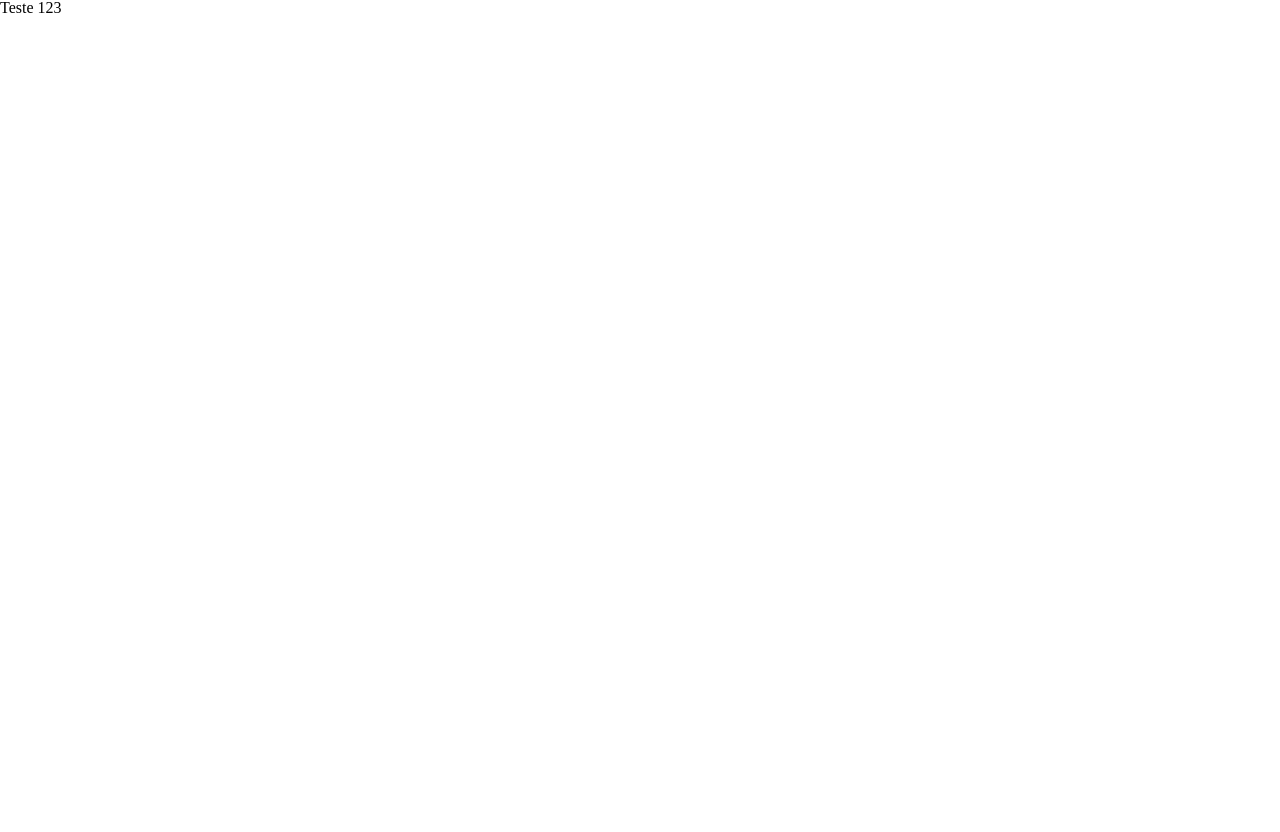
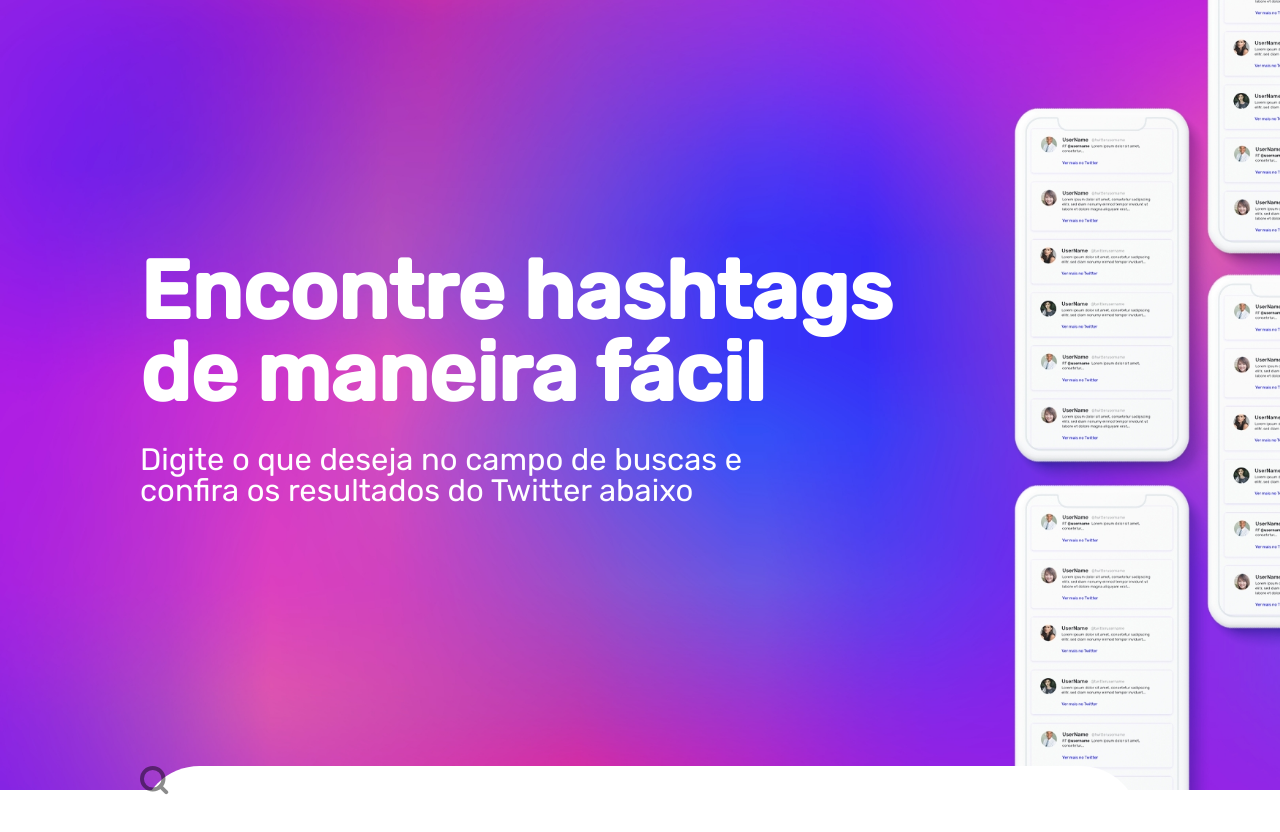
Before and after one commit to edgarffgomes/Projeto-HashtagFinder, a React (Create React App) app: page / in a window 1280 px wide. Shown: the top 832 px of the page. Before the commit the page ends 800 px from the top, so only its background shows below. Built offline with nearby package versions, Linux system fonts and the light colour scheme.

Commit message:
inicio de criação da página home

```diff
--- a/src/pages/home/Home.jsx
+++ b/src/pages/home/Home.jsx
@@ -1,7 +1,29 @@
 import React from 'react';
-
+import styles from './Home.module.css';
+import Container from '../../components/container/Container';
+import IconSearch from '../../img/icon-search.svg';
 const Home = () => {
-  return <div>Teste 123 </div>;
+  return (
+    <>
+      <Container>
+        {/* background do cabeçalho */}
+        <header className={styles.bgHeader}>
+          {/* background do titulo */}
+          <div className={styles.bgTitle}>
+            <h1>Encontre hashtags de maneira fácil</h1>
+            <p>
+              Digite o que deseja no campo de buscas e confira os resultados do
+              Twitter abaixo
+            </p>
+          </div>
+          {/* background do input de pesquisas */}
+          <div className={styles.bgSearch}>
+            <img src={IconSearch} alt="" />
+          </div>
+        </header>
+      </Container>
+    </>
+  );
 };
 
 export default Home;
--- /dev/null
+++ b/src/pages/home/Home.module.css
@@ -0,0 +1,41 @@
+@import '../../css/Global.css';
+
+/* CORPO DO CABEÇALHO */
+.bgHeader{
+  height: 790px;
+  width: 100%;
+  background-image: url('../../img/hero-bg.jpg');
+  background-size: cover;
+}
+
+/* ESTILIZA OS TEXTOS DO CABEÇALHO */
+.bgTitle{
+  margin-left: 140px;
+  margin-top: 250px;
+}
+
+.bgTitle h1 {
+  font-size: 82px;
+  width: 800px;
+  color: var(--titleOneColor);
+  font-family: var(--fontMain);
+  font-weight: bold;
+}
+
+.bgTitle p {
+  font-size: 31px;
+  font-family: var(--fontMain);
+  color: var(--titleOneColor);
+  width: 610px;
+  margin-top: 30px;
+}
+
+/* ESTILIZA O INPUT DE PESQUISA */
+.bgSearch{
+  width: 1000px;
+  background-color: var(--titleOneColor);
+  margin: 0 auto;
+  margin-top: 260px;
+  height: 119px;
+  border-radius: 72px;
+}
```
